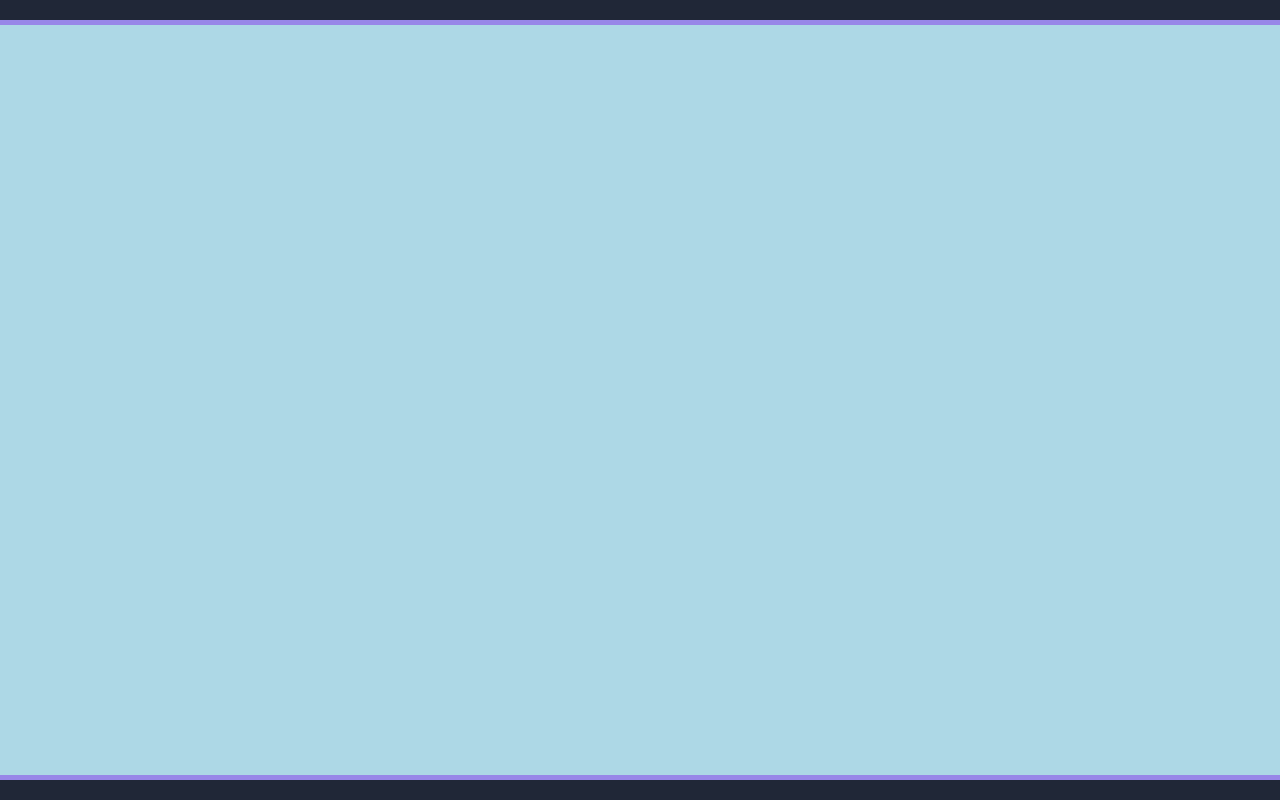
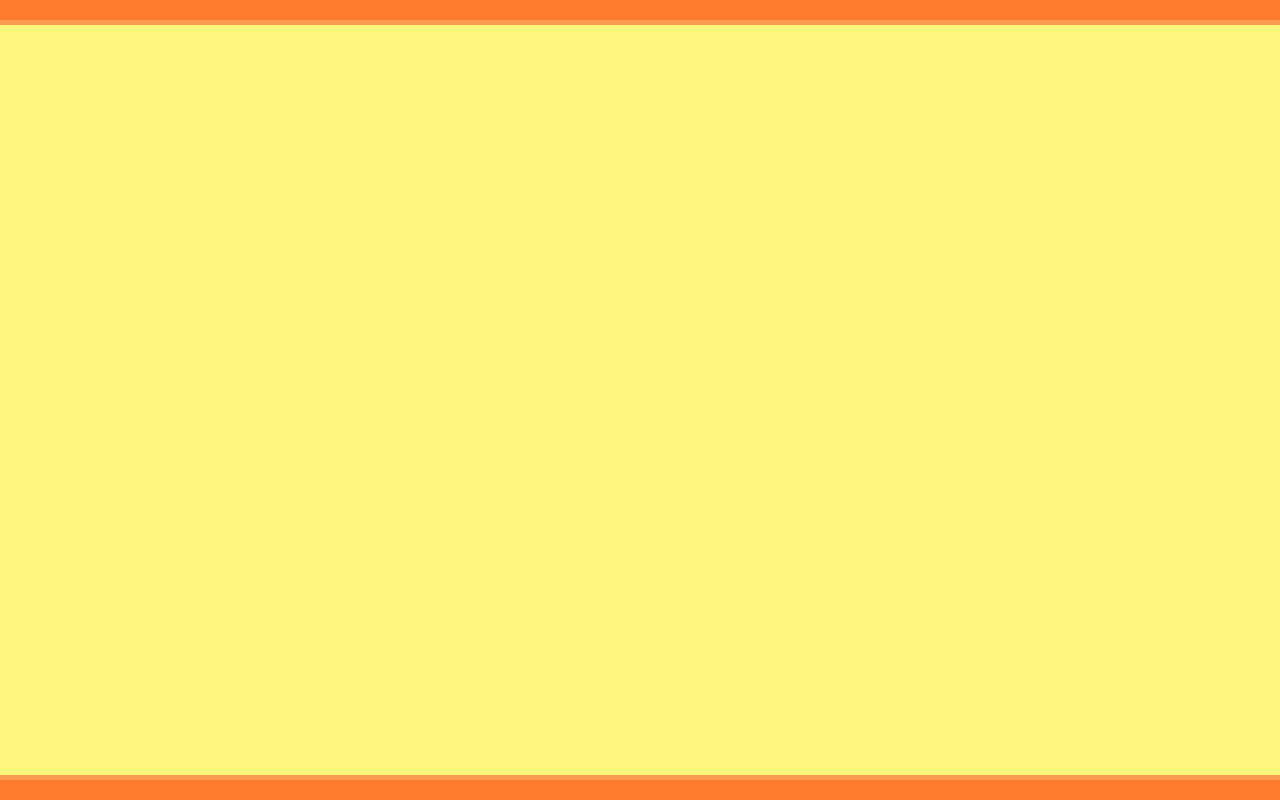
Before and after one commit to PaytonBurke/PaytonBurke.github.io, a plain HTML site: page fsd-projects/platformer/index.html in a window 1280 px wide. Shown: the top 800 px of the page. Drawn offline with nearby package versions, Linux system fonts and the light colour scheme.

Commit message:
Finalized platformer game

```diff
--- a/fsd-projects/platformer/platformer.css
+++ b/fsd-projects/platformer/platformer.css
@@ -1,6 +1,6 @@
 body {
   margin: 0px;
-  background-color: #202737;
+  background-color: #ff7a2c;
   min-height: 100vh;
   display: flex;
   justify-content: center;
@@ -8,10 +8,10 @@ body {
 }
 
 canvas {
-  background-color: lightblue;
+  background-color: rgb(255, 246, 125);
   margin: 20px;
   border-radius: 15px;
-  border: 5px solid rgba(118, 0, 233, 0.375);
+  border: 5px solid rgba(250, 0, 0, 0.375);
 }
 
 img {
--- a/fsd-projects/platformer/platformer.js
+++ b/fsd-projects/platformer/platformer.js
@@ -18,7 +18,7 @@ $(function () {
 
     // Create walls - do not delete or modify this code
     createPlatform(-50, -50, canvas.width + 100, 50); // top wall
-    createPlatform(-50, canvas.height - 10, canvas.width + 100, 200, "rgb(118, 0, 233)"); // bottom wall
+    createPlatform(-50, canvas.height - 10, canvas.width + 100, 200, "rgb(255, 102, 0)"); // bottom wall
     createPlatform(-50, -50, 50, canvas.height + 500); // left wall
     createPlatform(canvas.width, -50, 50, canvas.height + 100); // right wall
 
@@ -27,7 +27,7 @@ $(function () {
     //////////////////////////////////
 
     // TODO 1 - Enable the Grid
-    // toggleGrid();
+     toggleGrid();
 
 
     // TODO 2 - Create Platforms
@@ -45,13 +45,14 @@ $(function () {
     createCollectable("database", 900, 600, 0);
 
     // TODO 4 - Create Cannons
-    createCannon("left", 650, 2)
-    createCannon("left", 660, 2)
-    createCannon("left", 670, 2)
-    createCannon("left", 680, 2)
-    createCannon("left", 690, 2)
-
-
+    createCannon("left", 650, 2);
+    createCannon("left", 660, 2);
+    createCannon("left", 670, 2);
+    createCannon("left", 680, 2);
+    createCannon("left", 690, 2);
+    createCannon("top", 680, 900);
+    createCannon("top", 900, 1200);
+    createCannon("top", 300, 900)
     //////////////////////////////////
     // ONLY CHANGE ABOVE THIS POINT //
     //////////////////////////////////
--- a/fsd-projects/platformer/setup.js
+++ b/fsd-projects/platformer/setup.js
@@ -2,9 +2,9 @@
 const walkAcceleration = 2.5; // how much is added to the speed each frame
 const gravity = 0.5; // how much is subtracted from speedY each frame
 const friction = 1.5; // how much the player is slowed each frame
-const maxSpeed = 8; // maximum horizontal speed, not vertical
+const maxSpeed = 9; // maximum horizontal speed, not vertical
 const playerJumpStrength = 12; // this is subtracted from the speedY each jump
-const projectileSpeed = 8; // the speed of projectiles
+const projectileSpeed = 15; // the speed of projectiles
 let shouldDrawGrid = false;
 let gridMade = false;
 
@@ -96,7 +96,7 @@ let halleImage;
 let animationDetails = {};
 
 var collectableList = {
-  database: { image: "images/collectables/database.png" },
+  database: { image: "https://static.wikia.nocookie.net/deltarune/images/9/93/Pipis_battle_static.png/revision/latest/smart/width/250/height/250?cb=20210925180715" },
   diamond: { image: "images/collectables/diamond-head.png" },
   grace: { image: "images/collectables/grace-head.png" },
   kennedi: { image: "images/collectables/kennedi-head.png" },
```
